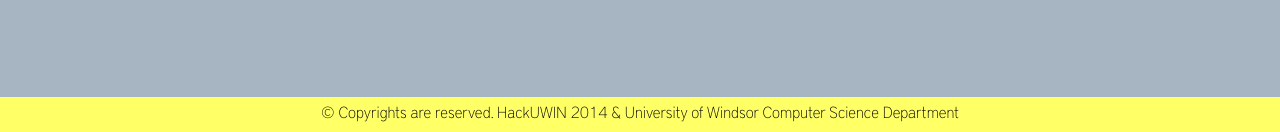
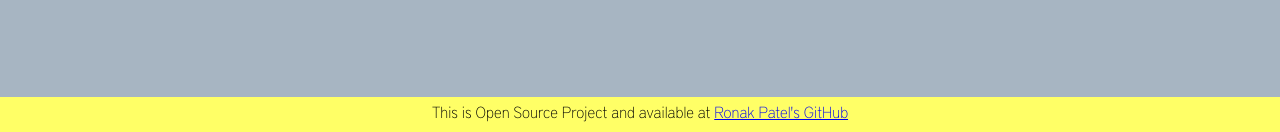
Before and after one commit to nirajp786/HackUWIN, a plain HTML site: page index.html in a window 1280 px wide. Shown: the part 5097-5229 px from the top of the page. Drawn offline with Linux system fonts and the light colour scheme.

Commit message:
Open Source Project

```diff
--- a/index.html
+++ b/index.html
@@ -329,7 +329,7 @@ $(document).ready(function() {
             <!--footer-->
             <footer id="final">
                 <div>
-                    <p>&#169; Copyrights are reserved. HackUWIN 2014 & University of Windsor Computer Science Department</p>
+                    <p>This is Open Source Project and available at <a href="https://github.com/ronakp/HackUWIN">Ronak Patel's GitHub</a></p>
                 </div>
 
             </footer>
```
